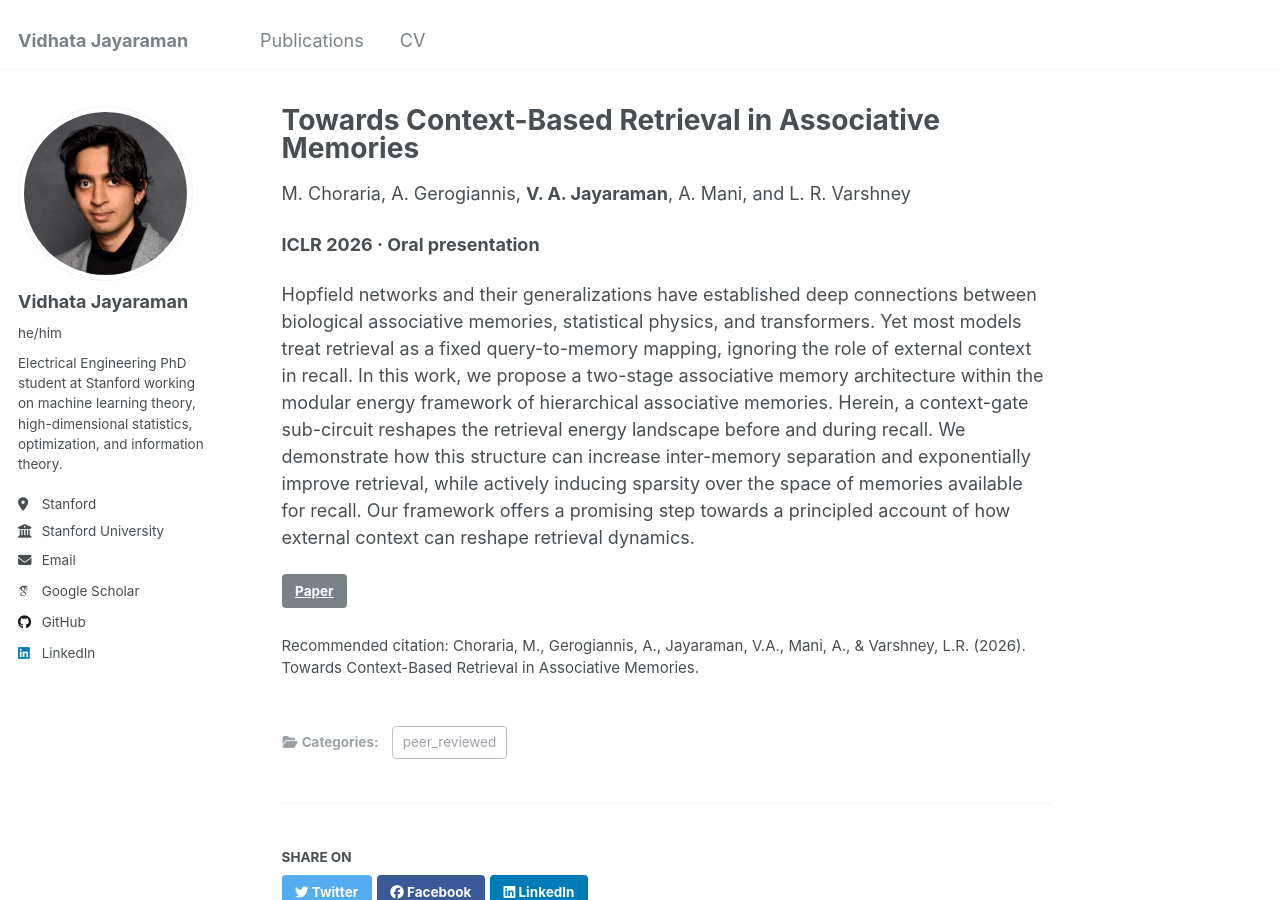
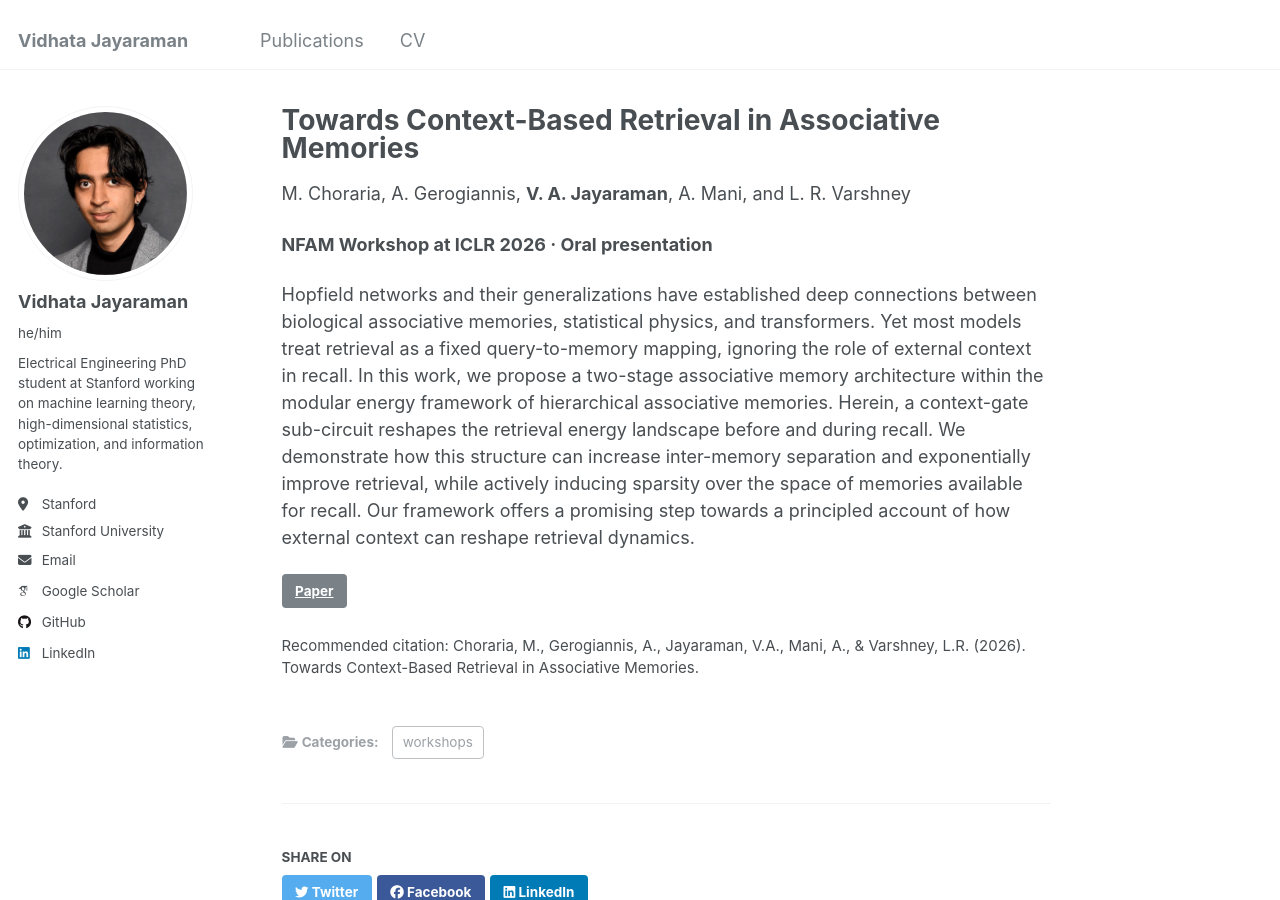
Before and after one commit to dxdt14/dxdt14.github.io, a Jekyll site: the page built from _publications/2026-04-22_ICLR_AssocMem.md, in a window 1280 px wide and 900 px high. Built offline with Jekyll 4.4.1, drawn with Linux system fonts in a browser that asks for light colours; some web fonts are replaced.

Commit message:
fixed ICLR 2026 paper to be a workshop paper

```diff
--- a/_publications/2026-04-22_ICLR_AssocMem.md
+++ b/_publications/2026-04-22_ICLR_AssocMem.md
@@ -1,9 +1,9 @@
 ---
 title: "Towards Context-Based Retrieval in Associative Memories"
 collection: publications
-category: peer_reviewed
+category: workshops
 authors: 'M. Choraria, A. Gerogiannis, <strong>V. A. Jayaraman</strong>, A. Mani, and L. R. Varshney'
-venue_status: 'ICLR 2026 · Oral presentation'
+venue_status: 'NFAM Workshop at ICLR 2026 · Oral presentation'
 excerpt: 'A two-stage energy-based associative memory in which context reshapes the retrieval landscape, increasing separation and inducing sparsity for improved recall.'
 date: 2026-04-22
 paperurl: 'https://openreview.net/pdf?id=BuiIBO4Mmr'
```
